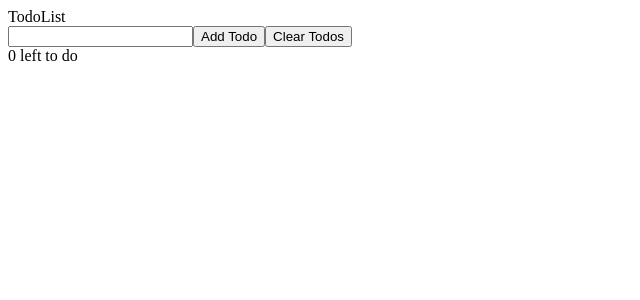
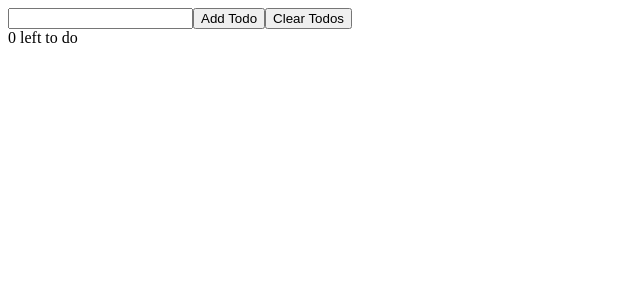
Before and after one commit to nam-k-nguyen/todolist, a React (Create React App) app: page / in a window 1280 px wide. Shown: the top 300 px of the page, without its empty margins (0-640 px from the left). Built offline with nearby package versions, Linux system fonts and the light colour scheme.

Commit message:
Update TodoList.js
Have the TodoList component go through the list and render a Todo component for each item.

```diff
--- a/src/TodoList.js
+++ b/src/TodoList.js
@@ -1,7 +1,10 @@
 import React from 'react'
+import Todo from './Todo';
 
-export default function TodoList() {
+export default function TodoList({ todos }) {
   return (
-    <div>TodoList</div>
+    todos.map((todo) => {
+        return <Todo key={todo.id} todo={todo} />
+    })
   )
 }
```
